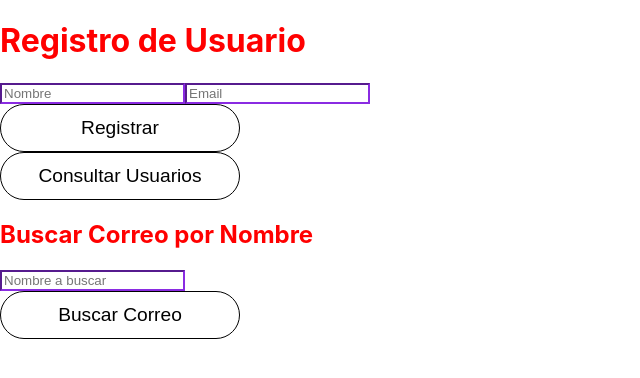
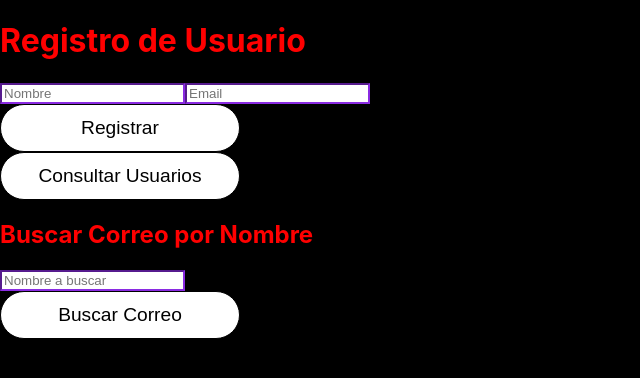
Before and after one commit to ezeta03/veredicts, a React (Create React App) app: page / in a window 1280 px wide. Shown: the top 378 px of the page, without its empty margins (0-640 px from the left). Built offline with nearby package versions, Linux system fonts and the light colour scheme.

Commit message:
Cambios css

```diff
--- a/src/App.css
+++ b/src/App.css
@@ -1,5 +1,6 @@
 body {
   color: red;
+  background-color: black;
 
   input {
     color: blue;
@@ -14,7 +15,7 @@ body {
     cursor: pointer;
     display: -webkit-box;
     display: -ms-flexbox;
-                    display: flex;;
+    display: flex;
     font-size: 1.2rem;
     height: 3rem;
     justify-content: center;
```
Lines whose indentation alone changed are shown as unchanged.
